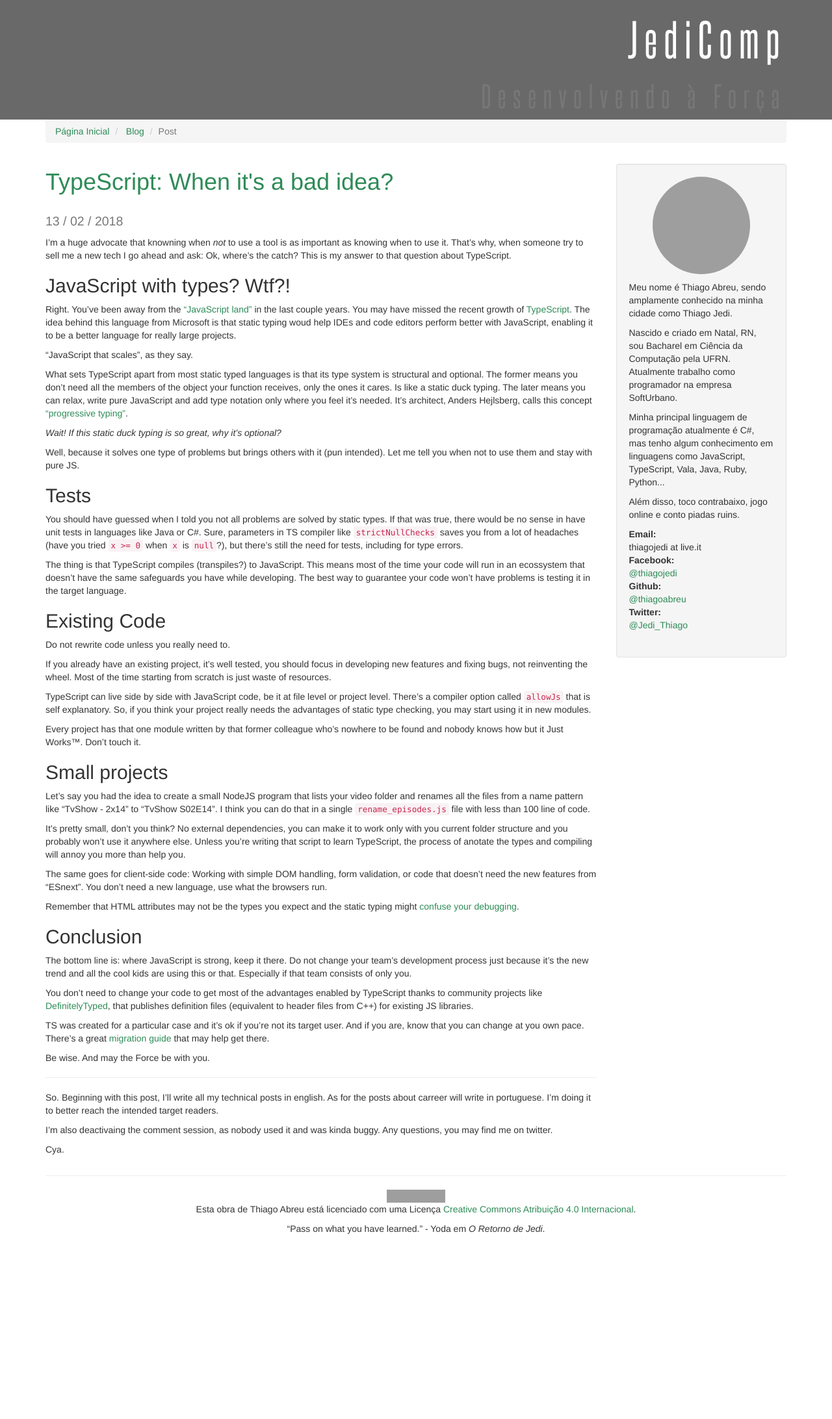
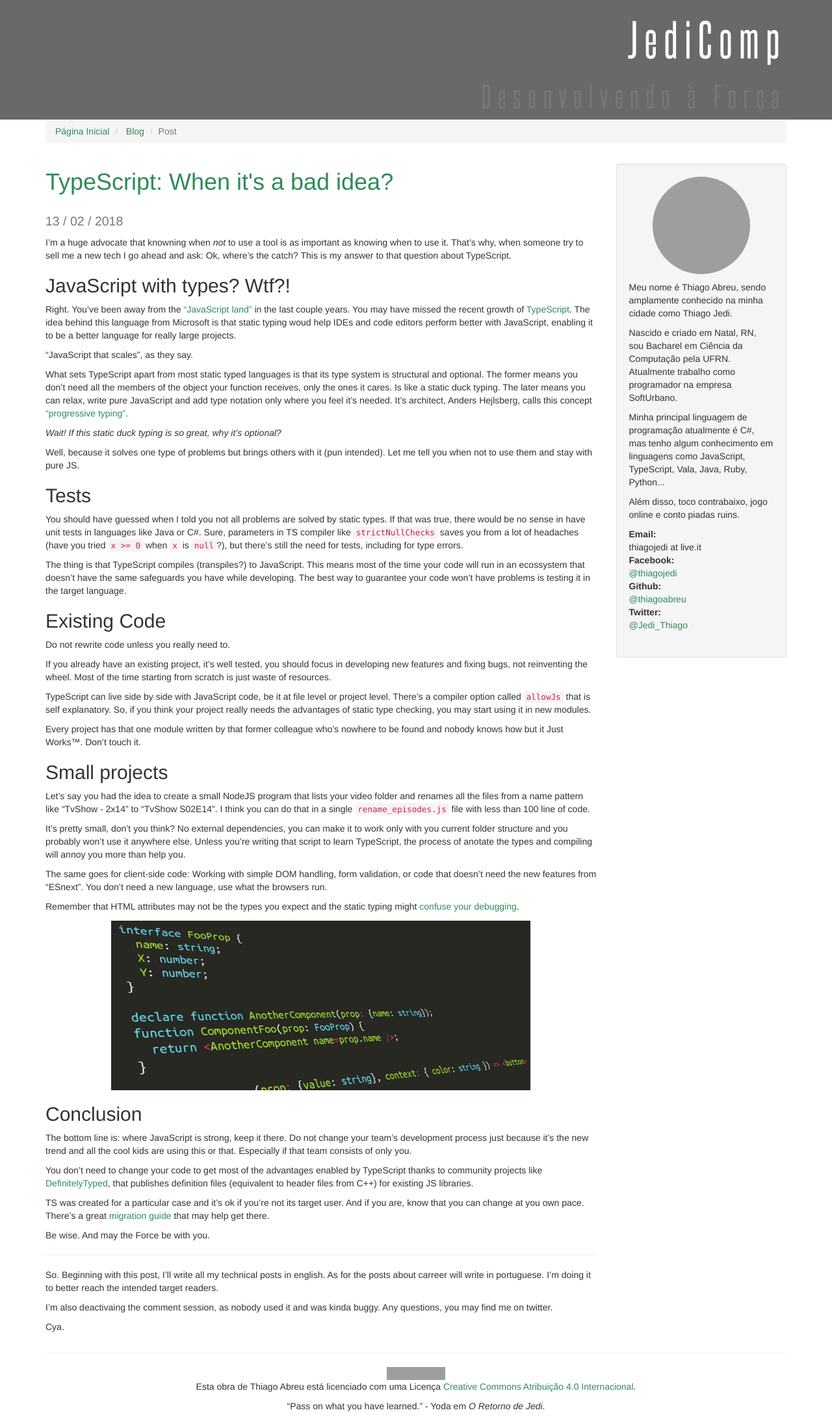
Before and after one commit to thiagojedi/thiagojedi.github.io, a Jekyll site: the page built from _posts/2018-02-13-typescript_when_its_bad.md, in a window 1280 px wide. Shown: the whole page at 65% size. Built offline with Jekyll 4.4.1, drawn with Linux system fonts in a browser that asks for light colours; before the commit the page ends 1911 px from its top, so only the background shows below that; grey boxes are pictures that could not be loaded.

Commit message:
Adicionando typescript imagem

```diff
--- a/_posts/2018-02-13-typescript_when_its_bad.md
+++ b/_posts/2018-02-13-typescript_when_its_bad.md
@@ -3,6 +3,7 @@ layout: post
 title: "TypeScript: When it's a bad idea?"
 category: blog
 tags: typescript ts english
+image: /blog/images/typescript.png
 ---
 
 I'm a huge advocate that knowning when *not* to use a tool is as important as knowing when to use it.
@@ -91,6 +94,7 @@ Any questions, you may find me on twitter.
 
 Cya.
 
+[img01]: /blog/images/typescript.png
 [js01]: https://hackernoon.com/how-it-feels-to-learn-javascript-in-2016-d3a717dd577f "How it feels to learn javascript in 2016"
 [js02]: https://blog.jayway.com/2016/05/06/typescript-web-and-the-illusive-type-safety-advantage/ "TypeScript, web and the illusive type-safety-advantage"
 [ts01]: https://typescriptlang.org "TypeScript's official page"
```
Also changed, not shown: other parts of _posts/2018-02-13-typescript_when_its_bad.md (+2 -0 lines), blog/images/typescript.png (added).
